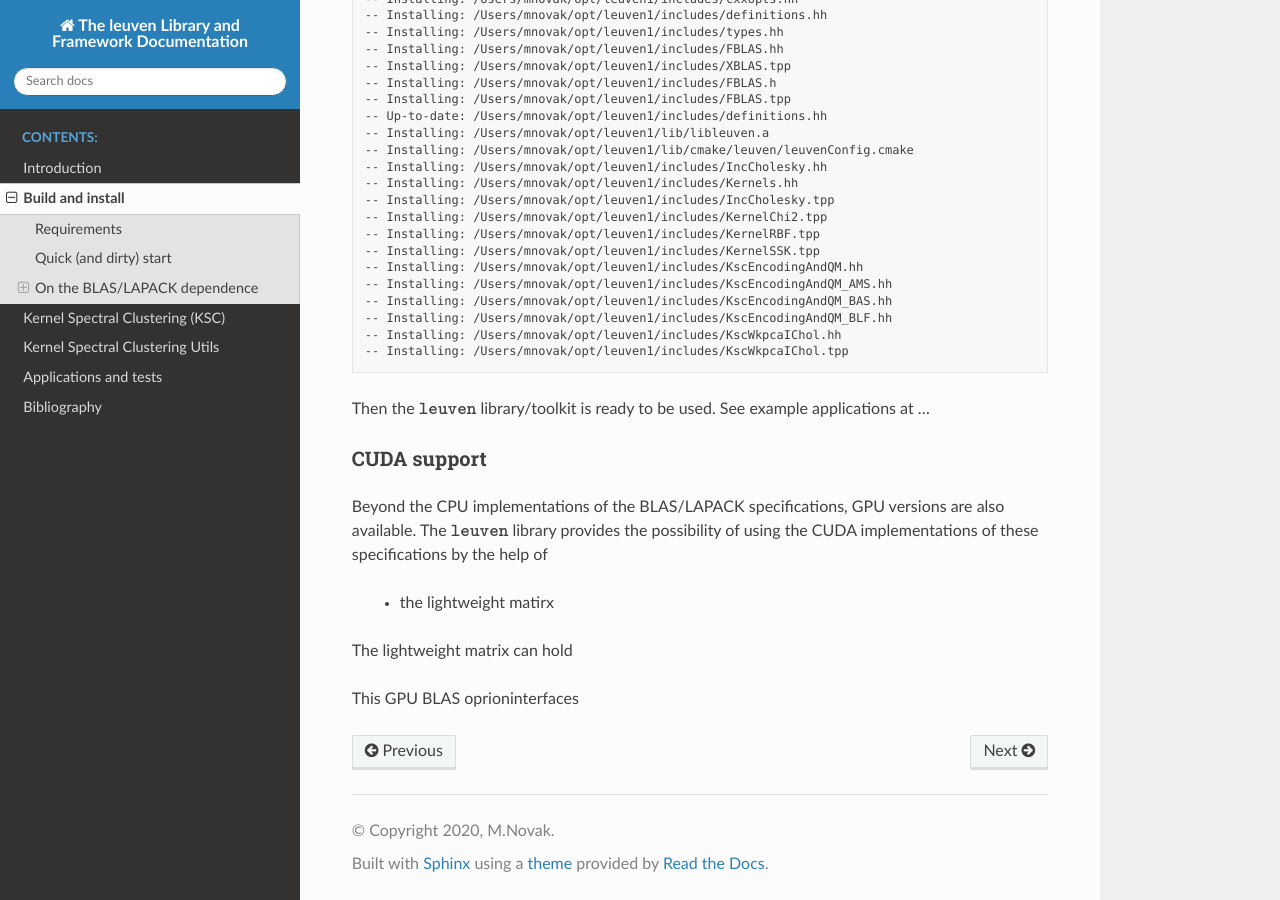
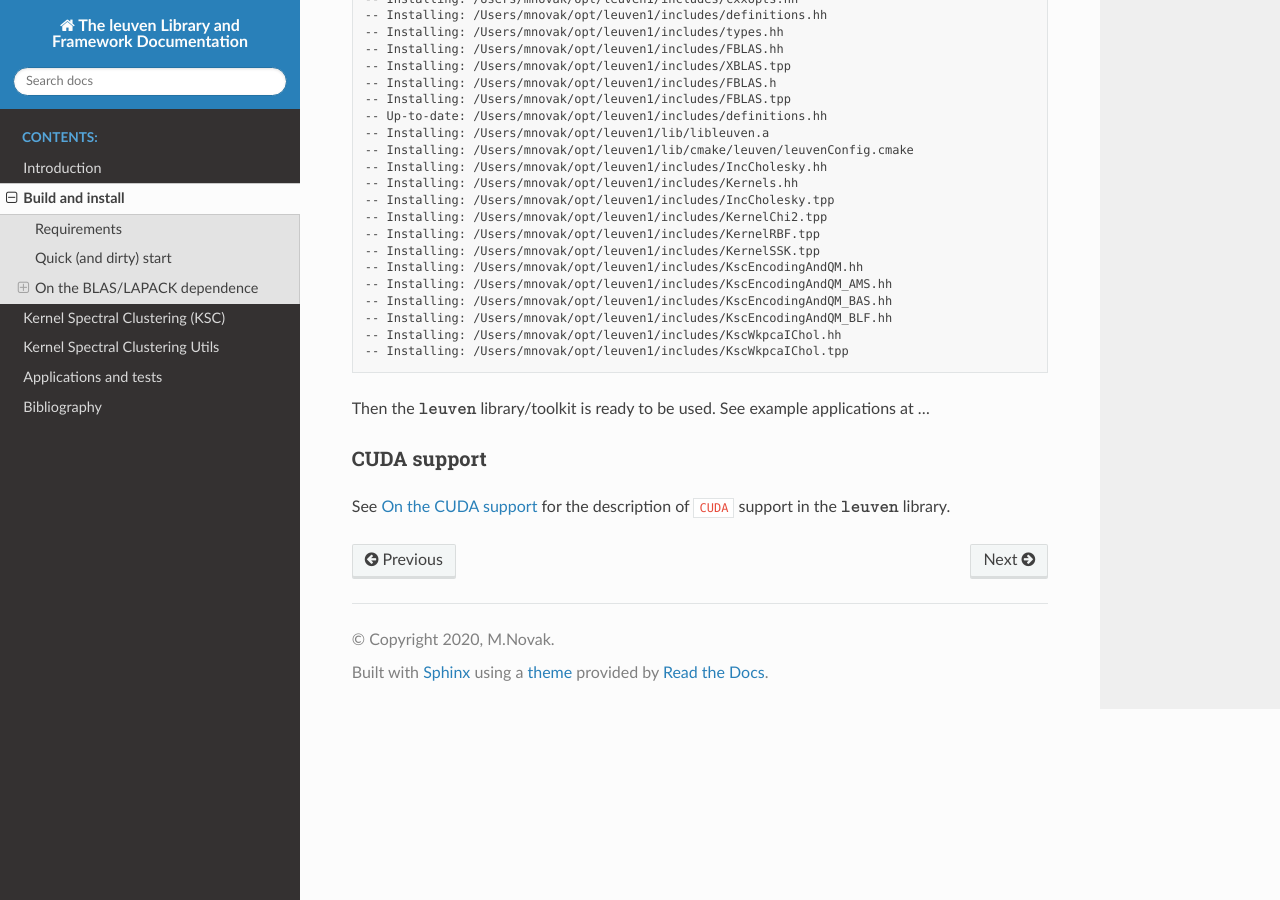
Before and after one commit to mnovak42/leuven, a Sphinx documentation site: the page built from docs/source/main/install.rst, in a window 1280 px wide and 900 px high, scrolled down 15645 px. Built offline with Sphinx 7.4.7 and the Read the Docs theme 2.0.0, drawn with Linux system fonts in a browser that asks for light colours; cross-references to code outside the pages are shown as plain code.

Commit message:
Updated documentation of teh  library and framework with the CUDA support part.

```diff
--- a/docs/source/bibfile.bib
+++ b/docs/source/bibfile.bib
@@ -127,11 +127,21 @@
 
 @misc{libleuven,
   author={Mihaly Novak},
-  title={{mnovak/leuven-at-git: The Leuven library and framework}},
+  title={{mnovak42/leuvent: The Leuven library and framework}},
   year={2020},
-  note = {accessed on 1 January 2021,
+  note = {accessed on 1 December 2020,
           \url{https://leuven.readthedocs.io/en/latest/}
           \url{https://github.com/mnovak42/leuven}
+          },
+}
+
+
+@misc{libleuven-ksc,
+  author={Mihaly Novak},
+  title={{Sparse Kernel Spectral Clustering Applications - documentation and user guide}},
+  year={2020},
+  note = {accessed on 1 December 2020,
+          \url{https://leuven-ksc.readthedocs.io/en/latest/}
           },
 }
 
@@ -218,7 +228,7 @@ NOTE           = {\verb+http://www.cs.utsa.edu/~whaley/papers/spercw04.ps+}
 }
 
 @misc{netlibLAPACK,
-  title={{Netlib LAPACK — Linear Algebra PACKage}},
+  title={{Netlib LAPACK (Linear Algebra PACKage)}},
   note = {
           \url{http://www.netlib.org/lapack/}
           \url{http://github.com/Reference-LAPACK/lapack}
--- a/docs/source/main/install.rst
+++ b/docs/source/main/install.rst
@@ -889,13 +889,5 @@ example applications at ...
 CUDA support
 ~~~~~~~~~~~~~~~~~~
 
-
-Beyond the CPU implementations of the BLAS/LAPACK specifications, GPU versions
-are also available. The :math:`\texttt{leuven}` library provides the possibility
-of using the CUDA implementations of these specifications by the help of
-
- - the lightweight matirx
-
-The lightweight matrix can hold
-
-This GPU BLAS oprioninterfaces
+See :ref:`leuven_CUDA_support` for the description of ``CUDA`` support in the
+:math:`\texttt{leuven}` library.
--- a/docs/source/main/introduction.rst
+++ b/docs/source/main/introduction.rst
@@ -159,6 +159,10 @@ of using the NVIDIA CUDA implementations of these specifications
    These classes contain the implementation of the above mentioned auxiliary
    methods for memory handling (and memory copies for GPU) as well.
 
+The ``CUDA support`` can be enabled at configuration time by using the
+:math:`\texttt{-DUSE}\_\texttt{CUBLAS=ON}` :math:`\texttt{CMake}` configuration
+option.
+
 Example:
   To perform the :math:`C = AB` matrix multiplication (as a special case of the general
   :math:`C = \alpha A^T B^T + \beta C` with the optional transposes) on the CPU (using
```
